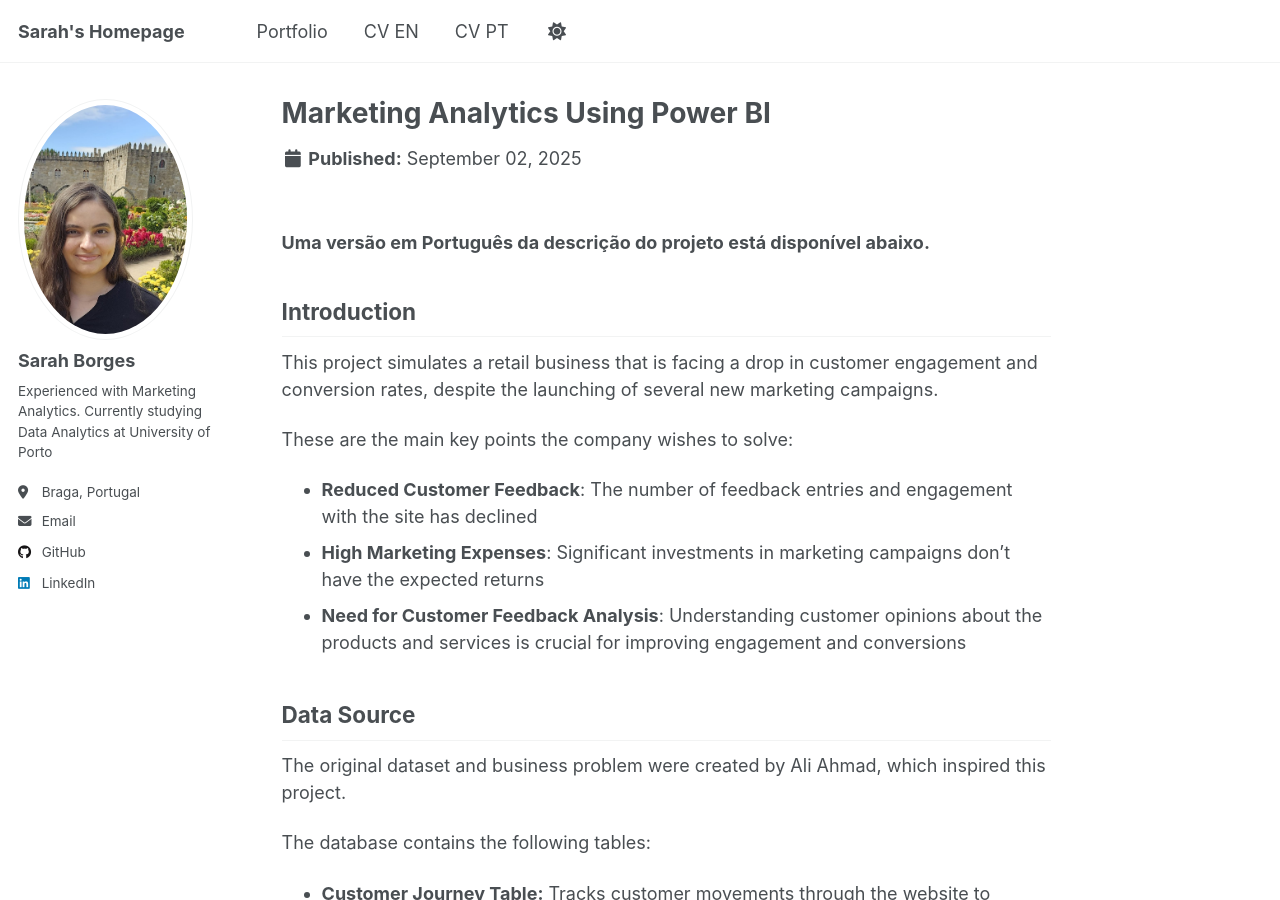
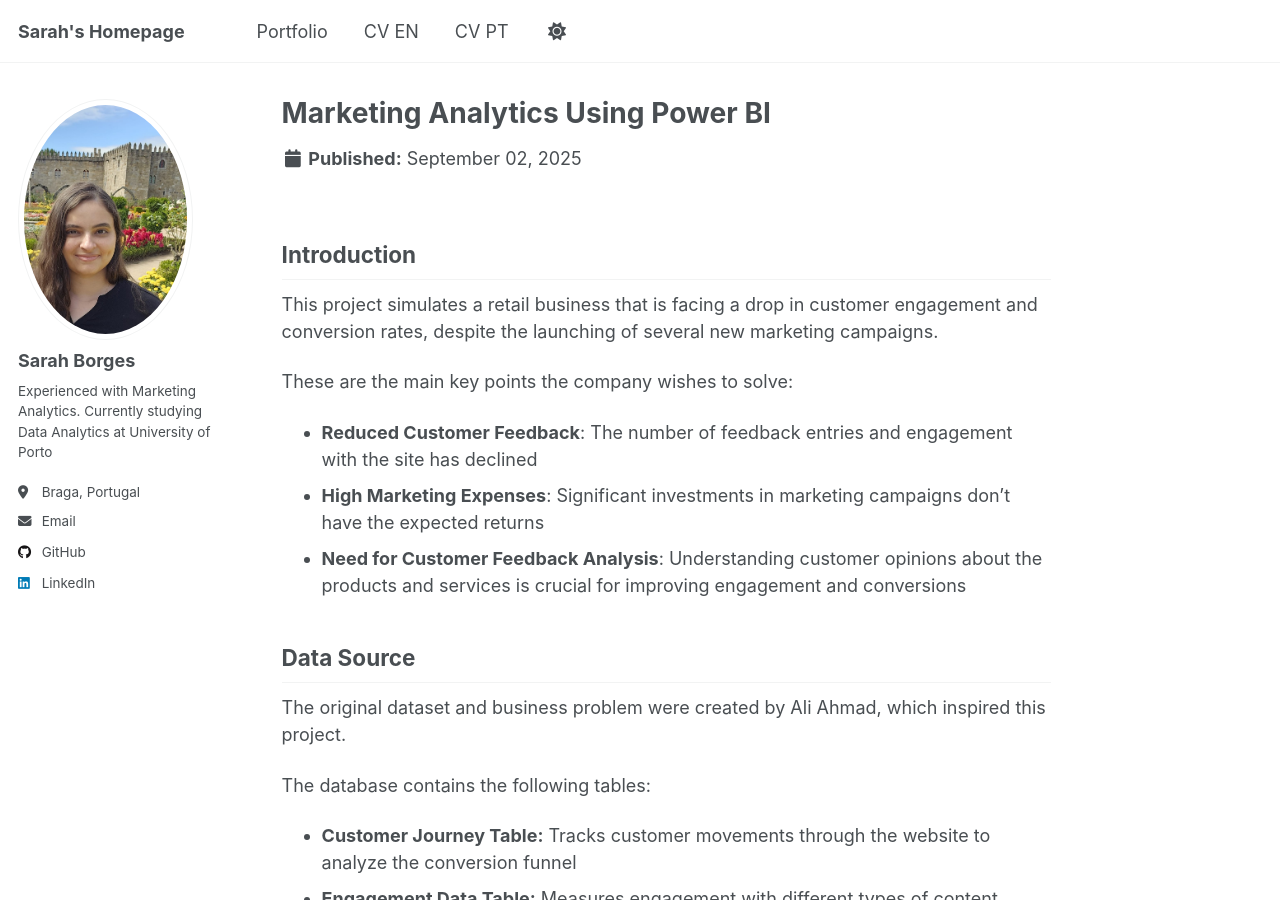
Before and after one commit to sarah-borges-data/sarah-borges-data.github.io, a Jekyll site: the page built from _portfolio/marketing-analytics.html, in a window 1280 px wide and 900 px high. Built offline with Jekyll 4.4.1, drawn with Linux system fonts in a browser that asks for light colours; a script that is not in the unit is left out.

Commit message:
Update marketing-analytics.html

```diff
--- a/_portfolio/marketing-analytics.html
+++ b/_portfolio/marketing-analytics.html
@@ -5,7 +5,6 @@ collection: portfolio
 ---
 
 
-<h3>Uma versão em Português da descrição do projeto está disponível abaixo.</h3>
 
 <h2>Introduction</h2>
 <p>
```
